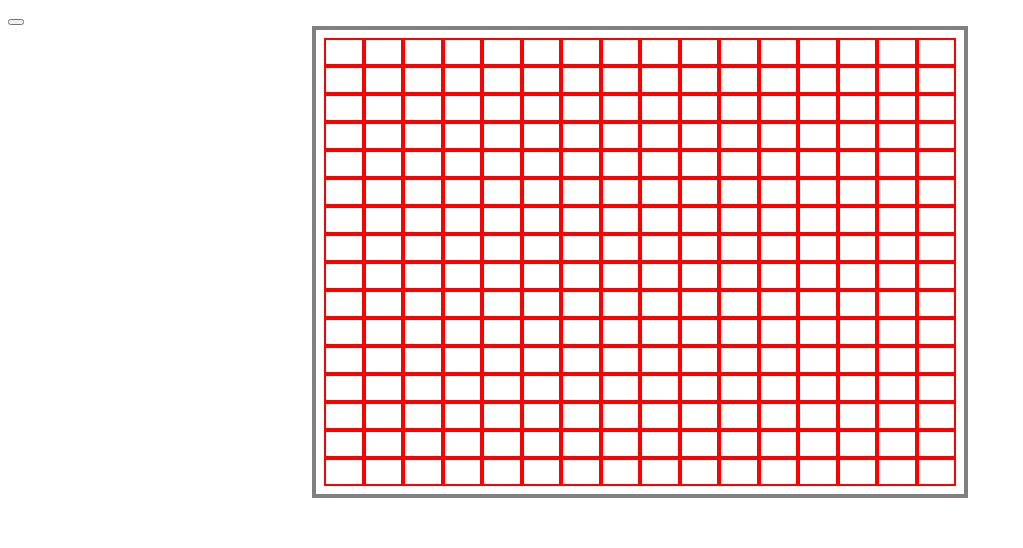
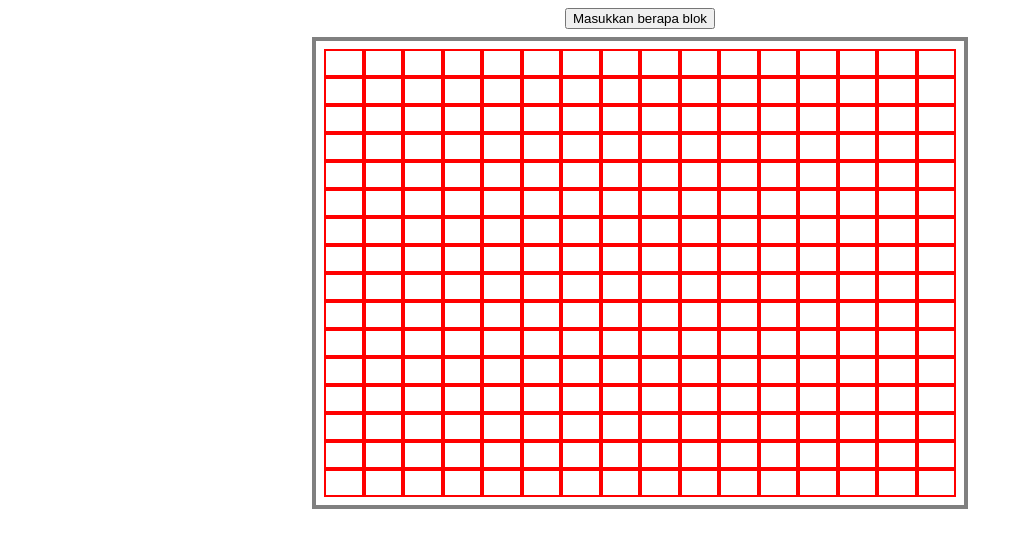
Before and after one commit to xolots/etch-a-sketch, a plain HTML site: page index.html in a window 1280 px wide. Shown: the whole page, without its empty margins (0-1023 px from the left). Drawn offline with Linux system fonts and the light colour scheme.

Commit message:
Add button at top
Fix error on console log

```diff
--- a/index.html
+++ b/index.html
@@ -25,11 +25,23 @@
             padding: 8px;
         }
 
+        .change-container {
+            display: flex;
+            justify-items: center;
+            align-items: center;
+            margin: auto;
+            width: 50%;
+            flex-direction: column;
+            margin-bottom: 8px;
+        }
+
     </style>
 </head>
 <body>
+    <div class="change-container">
+    <button id="change-pixel">Masukkan berapa blok</button>
+    </div>
 
-    <button id="Change Pixel"></button>
     <div class="container">
         <div class="container-sub">
 
--- a/index.js
+++ b/index.js
@@ -19,7 +19,7 @@ for (let x = 1; x < 16; x++) {
 
 let containerSubAll = document.querySelectorAll('.container-sub')
 console.log(childCon.length)
-for (let i = 0; i < childConList.length + 1; i++){
+for (let i = 0; i < childConList.length; i++){
     containerSubAll[i].addEventListener('mouseover', (e) => {
         let target = e.target
         if(target.classList.contains('child-con')){
@@ -48,3 +48,8 @@ for (let i = 0; i < childConList.length + 1; i++){
         }
     })
 }
+
+let tombol = document.querySelector('#change-pixel')
+tombol.addEventListener('click', () => {
+    console.log('hai')
+})
```
